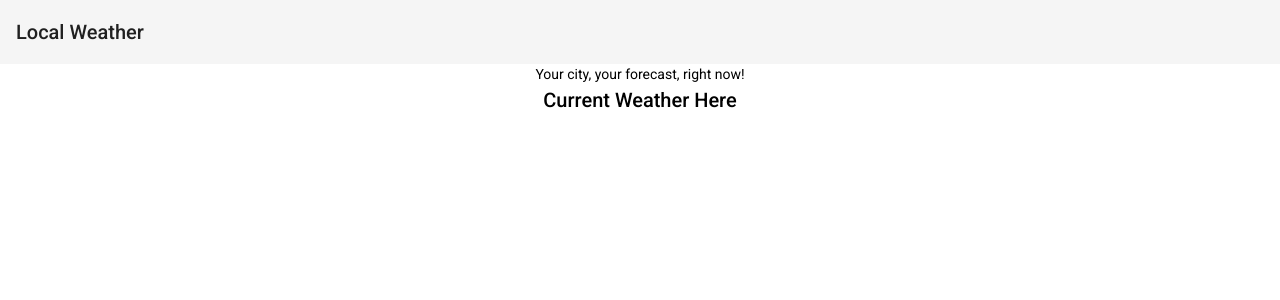
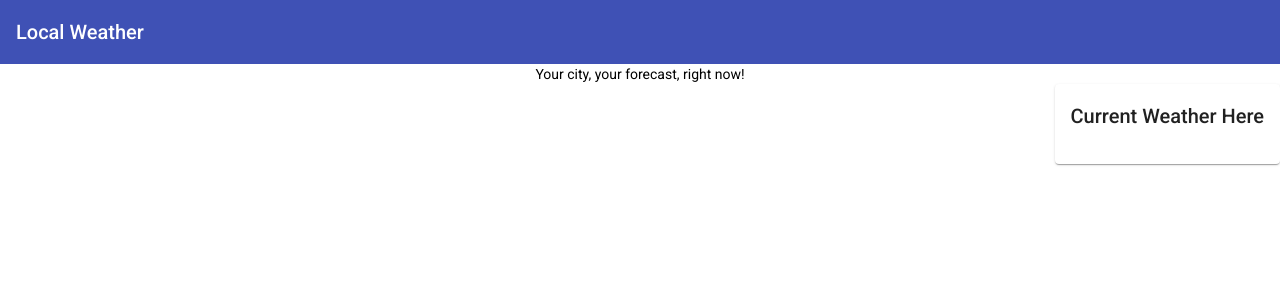
Before and after one commit to IrynaKysil/local-weather-app, an Angular app: page / in a window 1280 px wide. Shown: the top 300 px of the page. Built offline with nearby package versions, Linux system fonts and the light colour scheme; no server answers.

Commit message:
Styling with Angular Material  and  Angular Flex Layout

```diff
--- a/package.json
+++ b/package.json
@@ -16,6 +16,7 @@
     "@angular/common": "~9.1.6",
     "@angular/compiler": "~9.1.6",
     "@angular/core": "~9.1.6",
+    "@angular/flex-layout": "^11.0.0-beta.33",
     "@angular/forms": "~9.1.6",
     "@angular/material": "^9.2.4",
     "@angular/platform-browser": "~9.1.6",
--- a/src/app/app.component.html
+++ b/src/app/app.component.html
@@ -1,8 +1,16 @@
 <div style="text-align:center">
-  <mat-toolbar>
+  <mat-toolbar color="primary">
     Local Weather
   </mat-toolbar>
   <div>Your city, your forecast, right now!</div>
-  <h2>Current Weather Here</h2>
-  <app-current-weather></app-current-weather>
+  <div fxLayout="row">
+    <div fxFlex></div>
+    <div fvFlex="300px">
+    <mat-card>
+      <h2>Current Weather Here</h2>
+      <app-current-weather></app-current-weather>
+    </mat-card>
+    </div>
+    <div fvFlex></div>
+  </div>
 </div>
--- a/src/app/app.module.ts
+++ b/src/app/app.module.ts
@@ -8,6 +8,8 @@ import { WeatherService } from './weather/weather.service';
 import { HttpClientModule } from '@angular/common/http';
 import { BrowserAnimationsModule } from '@angular/platform-browser/animations';
 import { MatToolbarModule } from '@angular/material/toolbar';
+import { MatCardModule } from '@angular/material/card';
+import { FlexLayoutModule } from '@angular/flex-layout';
 
 @NgModule({
   declarations: [
@@ -19,7 +21,9 @@ import { MatToolbarModule } from '@angular/material/toolbar';
     AppRoutingModule,
     HttpClientModule,
     BrowserAnimationsModule,
-    MatToolbarModule
+    MatToolbarModule,
+    MatCardModule,
+    FlexLayoutModule
   ],
   providers: [WeatherService],
   bootstrap: [AppComponent]
```
Also changed, not shown: 1 other file (tests, documents, lock files or other folders).
